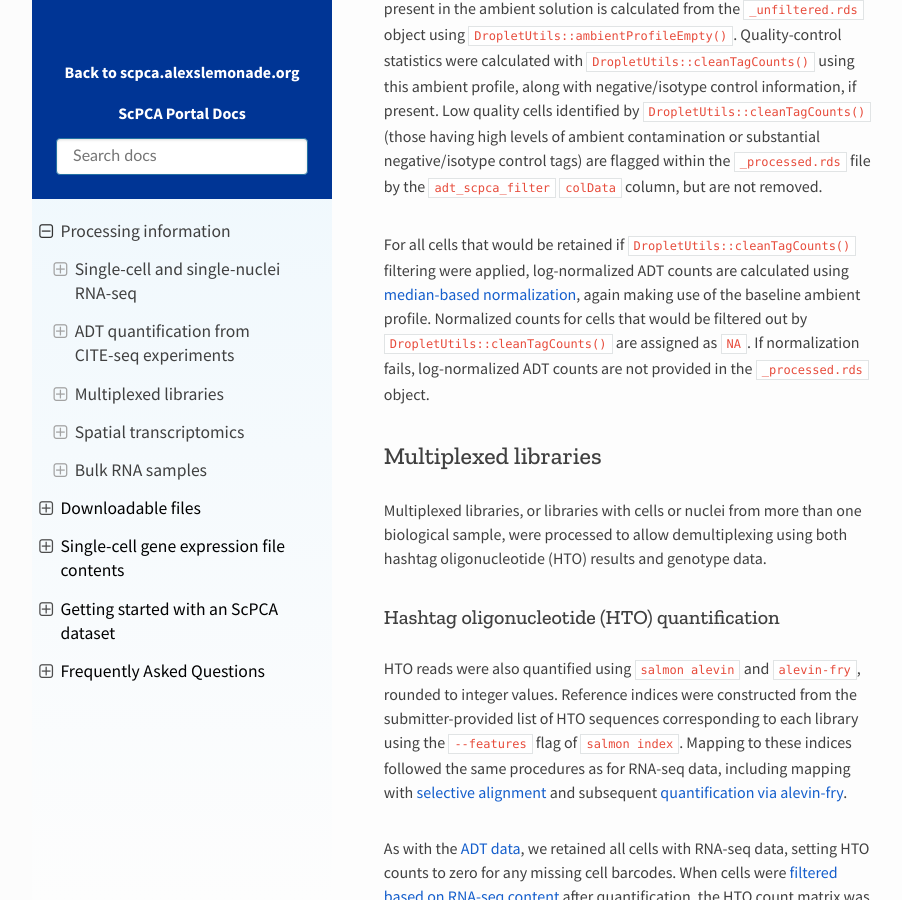
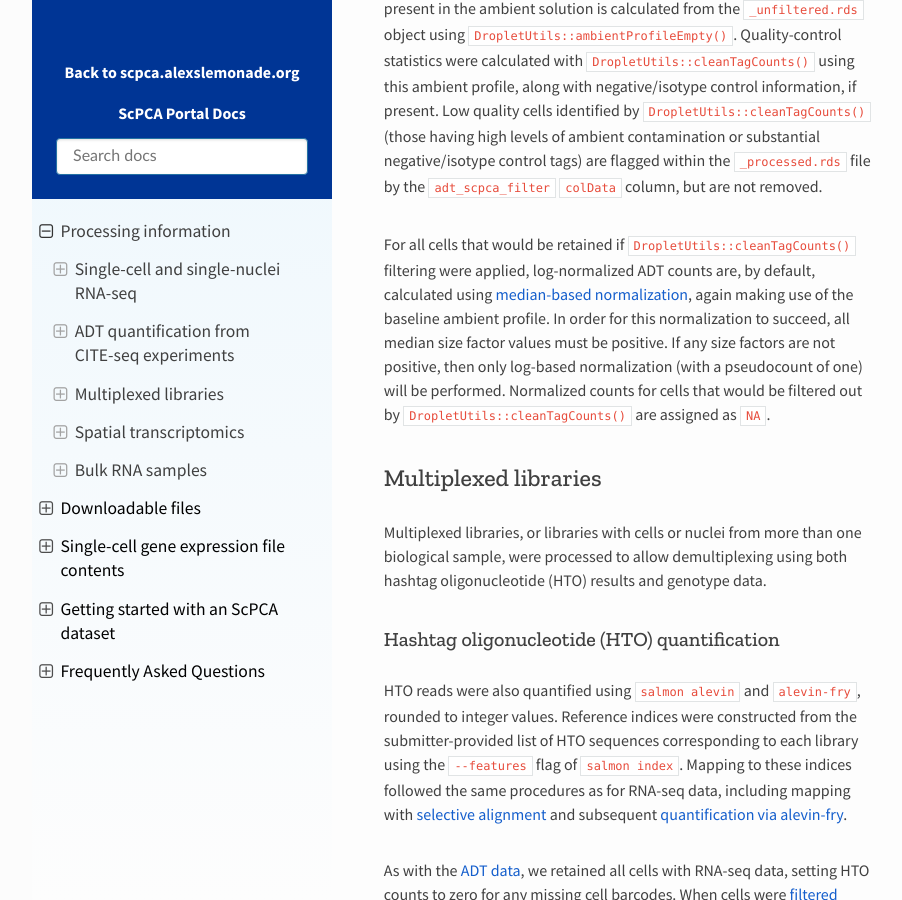
Before and after one commit to DongzeHE/scpca-docs, a Sphinx documentation site: the page built from docs/processing_information.md, in a window 1280 px wide and 900 px high, scrolled down 3692 px. Shown: the whole window, without its empty margins (158-1060 px from the left). Built offline with Sphinx 7.4.7 and the Read the Docs theme 2.0.0, drawn with Linux system fonts in a browser that asks for light colours.

Commit message:
update text on adt normalization

```diff
--- a/docs/processing_information.md
+++ b/docs/processing_information.md
@@ -90,9 +90,10 @@ An ambient profile representing antibody-derived tag (ADT) proportions present i
 Quality-control statistics were calculated with [`DropletUtils::cleanTagCounts()`](https://rdrr.io/github/MarioniLab/DropletUtils/man/cleanTagCounts.html) using this ambient profile, along with negative/isotype control information, if present.
 Low quality cells identified by `DropletUtils::cleanTagCounts()` (those having high levels of ambient contamination or substantial negative/isotype control tags) are flagged within the `_processed.rds` file by the `adt_scpca_filter` `colData` column, but are not removed.
 
-For all cells that would be retained if `DropletUtils::cleanTagCounts()` filtering were applied, log-normalized ADT counts are calculated using [median-based normalization](http://bioconductor.org/books/3.16/OSCA.advanced/integrating-with-protein-abundance.html#cite-seq-median-norm), again making use of the baseline ambient profile.
+For all cells that would be retained if `DropletUtils::cleanTagCounts()` filtering were applied, log-normalized ADT counts are, by default, calculated using [median-based normalization](http://bioconductor.org/books/3.16/OSCA.advanced/integrating-with-protein-abundance.html#cite-seq-median-norm), again making use of the baseline ambient profile.
+In order for this normalization to succeed, all median size factor values must be positive.
+If any size factors are not positive, then only log-based normalization (with a pseudocount of one) will be performed.
 Normalized counts for cells that would be filtered out by `DropletUtils::cleanTagCounts()` are assigned as `NA`.
-If normalization fails, log-normalized ADT counts are not provided in the `_processed.rds` object.
 
 ## Multiplexed libraries
 
```
